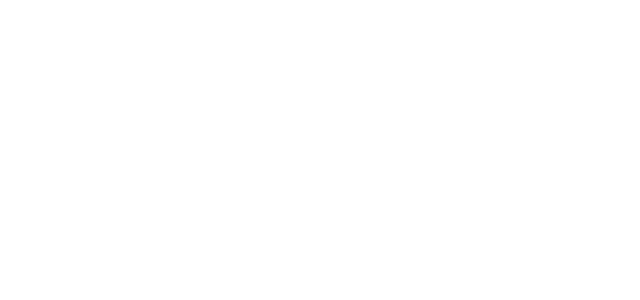
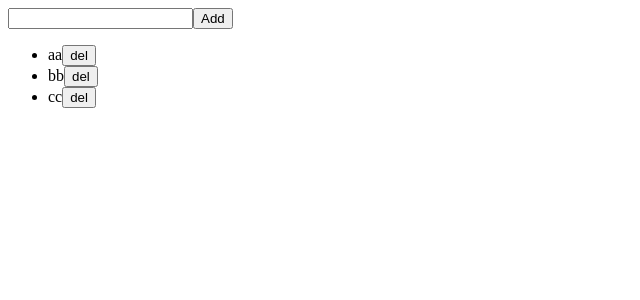
Before and after one commit to livvv0203/react-hooks-learning, a React (Create React App) app: page / in a window 1280 px wide. Shown: the top 300 px of the page, without its empty margins (0-640 px from the left). Built offline with nearby package versions, Linux system fonts and the light colour scheme.

Commit message:
React Hooks

```diff
--- a/src/001-Hooks-setState.js
+++ b/src/001-Hooks-setState.js
@@ -1,10 +1,20 @@
-import React from 'react';
+import React, { useState } from 'react';
 
 export default function App() {
 
+    // const [state, setState] = useState(initialState);
+    const [name, setName] = useState("Jieqing");
+    const [age, setAge] = useState(100);
+
     return (
         <div>
-
+            <button onClick={() => {
+                setName("Liu");
+                setAge(21);
+            }}>
+                click to setName
+            </button>
+            app - {name} - {age}
         </div>
     )
 
--- /dev/null
+++ b/src/002-Hooks-TodoList.js
@@ -0,0 +1,40 @@
+import React, { useState } from "react";
+
+export default function App() {
+
+  const [text, setText] = useState("");
+  const [list, setList] = useState(["aa", "bb", "cc"]);
+
+  const handleChange = (evt) => {
+    setText(evt.target.value);
+  };
+
+  const handleAdd = () => {
+    // console.log(text);
+    setList([...list, text]); // Add text value to the list
+    setText("");
+  };
+
+  const handleDel = (index) => {
+    var newList = [...list];
+    newList.splice(index, 1); // Delete one at index
+    setList(newList);
+  }
+
+  return (
+    <div>
+      <input onChange={handleChange} value={text}></input>
+      <button onClick={handleAdd}>Add</button>
+
+      <ul>
+        {list.map((item, index) => (
+          <li key={item}>
+            {item}
+            <button onClick={() => handleDel(index)}>del</button>
+          </li>
+        ))}
+      </ul>
+      {!list.length && <div>Empty List</div>}
+    </div>
+  );
+}
--- a/src/index.js
+++ b/src/index.js
@@ -1,7 +1,6 @@
 import React from 'react';
 import ReactDOM from 'react-dom/client';
-import App from './001-Hooks-setState';
-
+import App from './002-Hooks-TodoList';
 
 const root = ReactDOM.createRoot(document.getElementById('root'));
 
```
